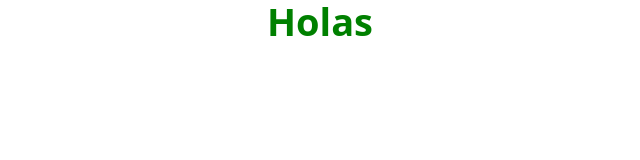
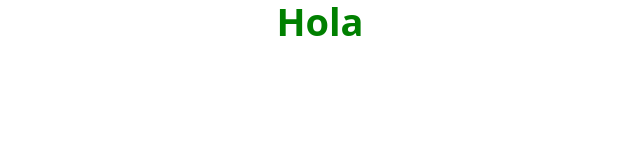
Before and after one commit to Mateomelano/Proyecto-Agos, a website: page build/html/index.html in a window 1280 px wide. Shown: the whole page, without its empty margins (320-960 px from the left). Drawn offline with Linux system fonts and the light colour scheme.

Commit message:
prueba commit

```diff
--- a/build/html/index.html
+++ b/build/html/index.html
@@ -8,7 +8,7 @@
   </head>
   <body>
     <header>
-      <h1>Holas</h1>
+      <h1>Hola</h1>
     </header>
   </body>
 </html>
```
